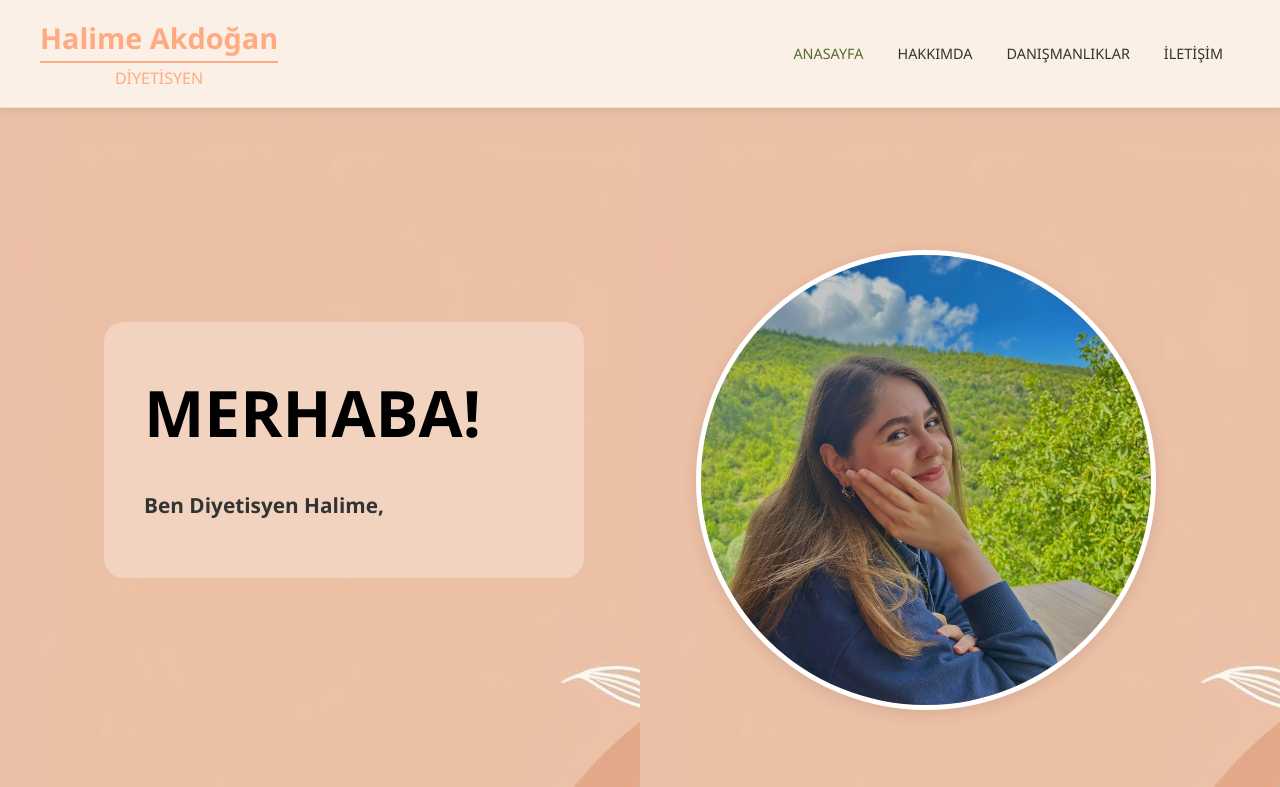
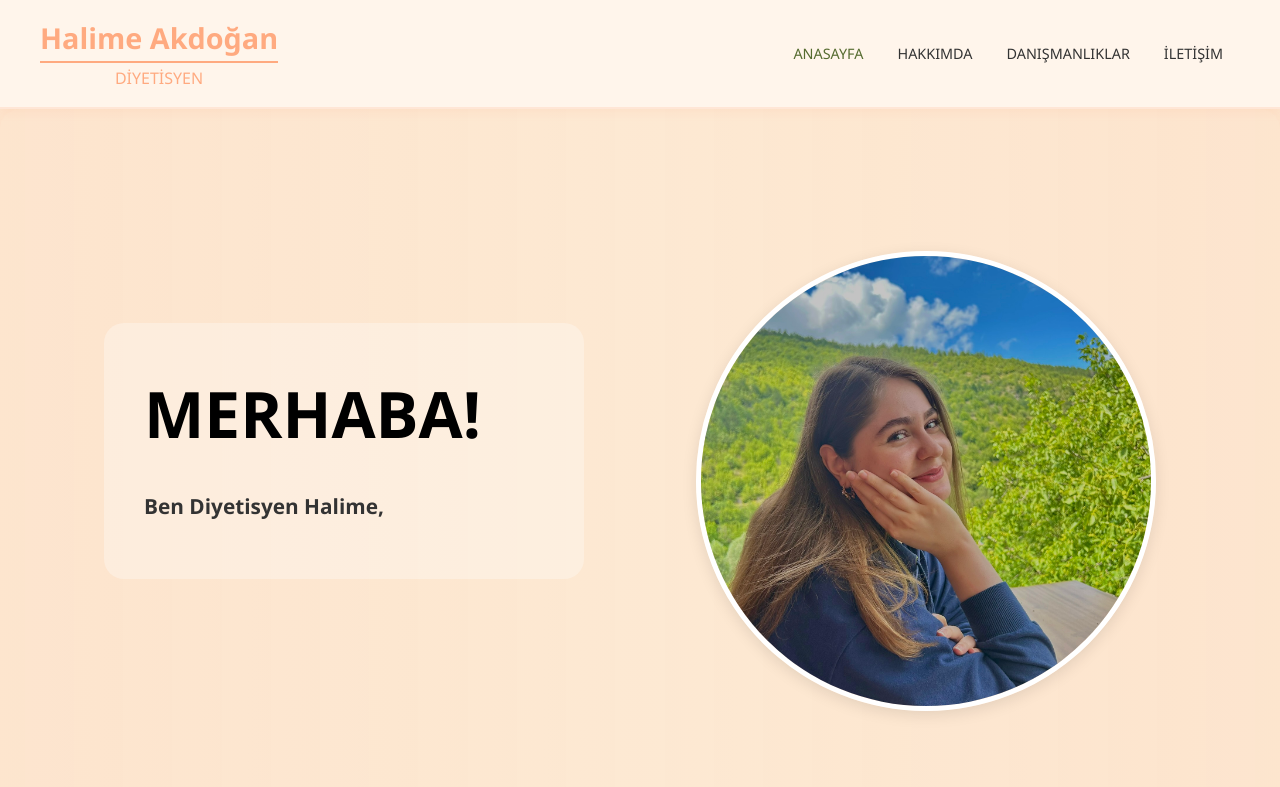
Before and after one commit to AlperArslantas/DiyetisyenSite, a React (Create React App) app in the folder diyetisyen/: page / in a window 1280 px wide. Shown: the top 787 px of the page. Built offline with nearby package versions, Linux system fonts and the light colour scheme; no server answers; the database is empty.

Commit message:
renk ayarları

```diff
--- a/diyetisyen/package.json
+++ b/diyetisyen/package.json
@@ -24,7 +24,7 @@
     "web-vitals": "^2.1.4"
   },
   "scripts": {
-    "start": "react-scripts start",
+    "start": "PORT=3001 BROWSER=none react-scripts start",
     "build": "react-scripts build",
     "test": "react-scripts test",
     "eject": "react-scripts eject"
--- a/diyetisyen/src/components/Footer.css
+++ b/diyetisyen/src/components/Footer.css
@@ -1,8 +1,8 @@
 .footer {
   padding: 30px 0;
   margin-top: 50px;
-  border-top: 2px solid #ffaa80;;
-  background-color: #faf0e6; /* Linen arka plan rengi */
+  border-top: 2px solid #ffaa80;
+  background-color: #fff5eb;
 }
 
 .footer-content {
--- a/diyetisyen/src/components/Navbar.css
+++ b/diyetisyen/src/components/Navbar.css
@@ -2,12 +2,12 @@
   display: flex;
   align-items: center;
   padding: 15px 20px;
-  background-color: #faf0e6;
-  box-shadow: 0 2px 10px rgba(0, 0, 0, 0.1);
+  background-color: #fff5eb;
+  box-shadow: 0 2px 10px rgba(255, 170, 128, 0.15);
   position: sticky;
   top: 0;
   z-index: 1000;
-  border-bottom: 1px solid #e5e5e5;
+  border-bottom: 2px solid rgba(255, 170, 128, 0.2);
 }
 
 .navbar-container {
@@ -33,7 +33,7 @@
   font-size: 1.8rem;
   font-weight: 700;
   margin: 0;
-  color: #ffaa80;;
+  color: #ffaa80;
   position: relative;
   display: inline-block;
 }
@@ -45,14 +45,14 @@
   height: 2px;
   bottom: -2px;
   left: 0;
-  background-color: #ffaa80;;
+  background-color: #ffaa80;
 }
 
 .navbar-brand h2 {
   font-size: 1rem;
   font-weight: 400;
   margin: 0;
-  color: #ffaa80;;
+  color: #ffaa80;
   text-align: center;
   margin-top: 5px;
 }
--- a/diyetisyen/src/index.css
+++ b/diyetisyen/src/index.css
@@ -1,5 +1,3 @@
-
-
 /* Diğer CSS kodları buraya gelecek */
 
 body {
@@ -9,7 +7,7 @@
     sans-serif;
   -webkit-font-smoothing: antialiased;
   -moz-osx-font-smoothing: grayscale;
-  background-color: #faf0e6; /* Linen arka plan rengi */
+  background-color: #fdecd7; /* Şeftali tonu arka plan */
 }
 
 code {
--- a/diyetisyen/src/pages/AboutMe.css
+++ b/diyetisyen/src/pages/AboutMe.css
@@ -67,11 +67,11 @@
   height: 100%;
   border-radius: 50%;
   overflow: hidden;
-  background-color: #ffd9b3;
+  background-color: #ffaa80;
   position: relative;
   z-index: 2;
   border: 5px solid white;
-  box-shadow: 0 5px 20px rgba(255, 170, 128, 0.1);
+  box-shadow: 0 5px 20px rgba(255, 170, 128, 0.2);
 }
 
 .profile-image-circle img {
@@ -93,7 +93,7 @@
   position: absolute;
   width: 80px;
   height: 120px;
-  background-color: #ffcc99;
+  background-color: #ffaa80;
   opacity: 0.6;
   border-radius: 50% 0;
 }
--- a/diyetisyen/src/pages/Home.css
+++ b/diyetisyen/src/pages/Home.css
@@ -2,13 +2,14 @@
   max-width: 100%;
   margin: 0 auto;
   position: relative;
+  background-color: #fdecd7;
 }
 
 .hero-section {
   display: flex;
   min-height: calc(100vh - 83px);
   position: relative;
-  background-color:  #faf0e6;
+  background-color: #fdecd7;
 }
 
 .hero-section::before {
@@ -18,7 +19,7 @@
   top: 0;
   width: 50%;
   height: 100%;
-  background-image: url('../assets/back.jpg');
+  background-image: linear-gradient(to right, rgba(255, 170, 128, 0.1), rgba(255, 170, 128, 0.05));
   z-index: 1;
   animation: slideInRight 1s ease-out forwards;
   transform-origin: left;
@@ -31,7 +32,7 @@
   top: 0;
   width: 50%;
   height: 100%;
-  background-image: url('../assets/back.jpg');
+  background-image: linear-gradient(to left, rgba(255, 170, 128, 0.1), rgba(255, 170, 128, 0.05));
   z-index: 1;
   animation: slideInRight 1s ease-out forwards;
   transform-origin: right;
@@ -118,7 +119,7 @@
   width: 100%;
   height: 100%;
   position: relative;
-  background-color: #e4a787;
+  background-color: #ffaa80;
   border-radius: 8px;
   overflow: hidden;
   transition: transform 0.3s ease;
--- a/diyetisyen/src/pages/Login.css
+++ b/diyetisyen/src/pages/Login.css
@@ -3,7 +3,7 @@
   justify-content: center;
   align-items: center;
   min-height: calc(100vh - 83px);
-  background-color: #faf0e6;
+  background-color: #fdecd7;
 }
 
 .login-box {
--- a/diyetisyen/src/pages/Services.css
+++ b/diyetisyen/src/pages/Services.css
@@ -136,7 +136,7 @@
 .title-underline {
   width: 80px;
   height: 4px;
-  background: linear-gradient(to right, #ffcc99, #ffaa80)!important;
+  background: linear-gradient(to right, #ffaa80, #ff9966);
   margin: 0 auto;
   border-radius: 2px;
 }
@@ -164,7 +164,7 @@
   justify-content: center;
   gap: 10px;
   padding: 15px 30px;
-  background: linear-gradient(45deg, #ffaa80, #ffcc99);
+  background: linear-gradient(45deg, #ffaa80, #ff9966);
   color: white;
   text-decoration: none;
   border-radius: 25px;
```
Also changed, not shown: 1 other file (tests, documents, lock files or other folders).
